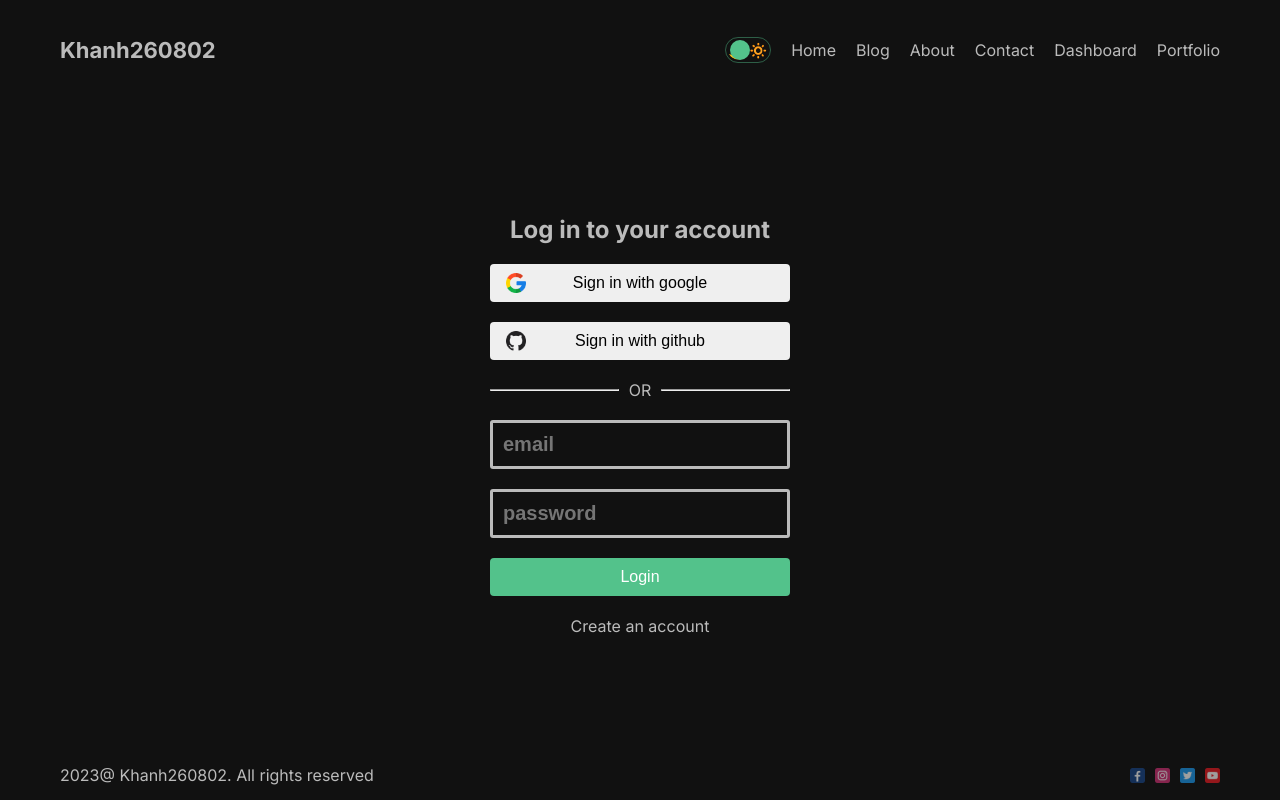
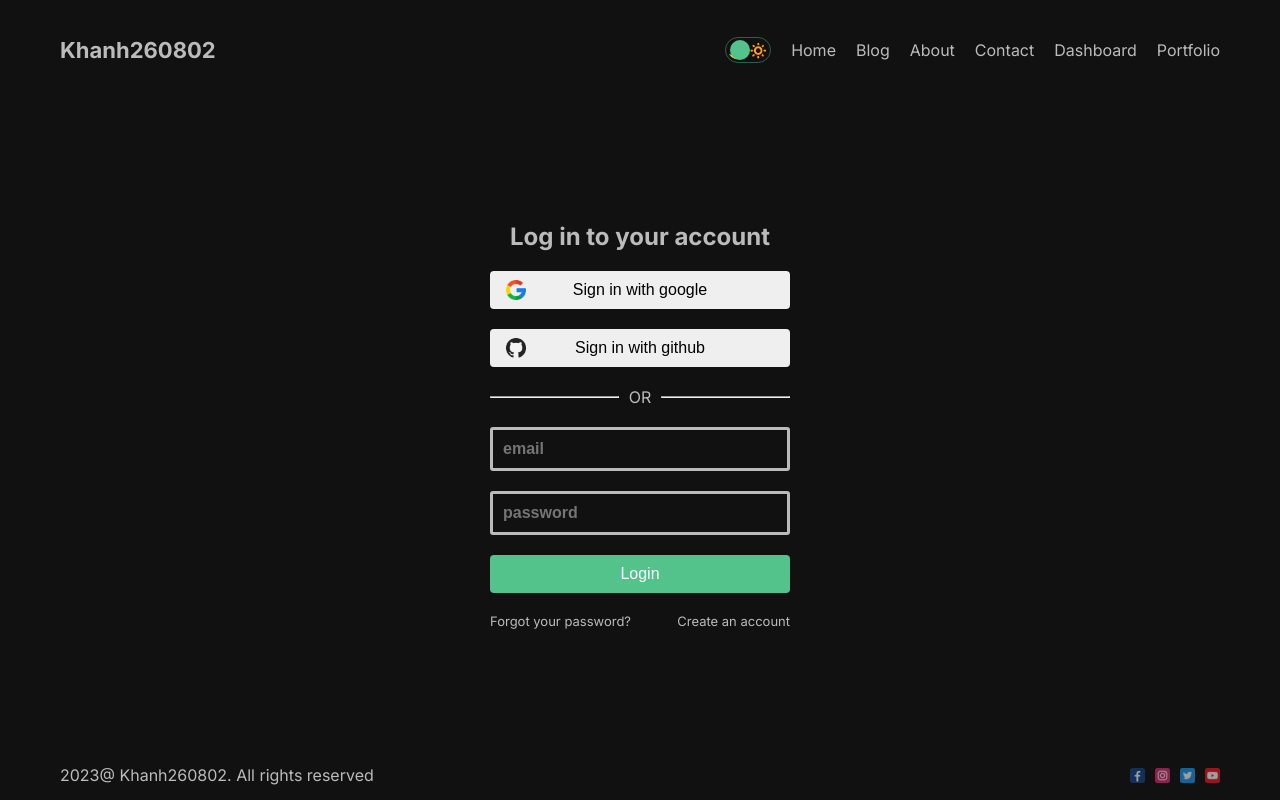
Before and after one commit to khanh260802/blog-site-with-nextjs, a Next.js app: page /dashboard/login in a window 1280 px wide. Built offline with nearby package versions, Linux system fonts and the light colour scheme; no server answers.

Commit message:
login with github

```diff
--- a/src/app/api/auth/[...nextauth]/route.js
+++ b/src/app/api/auth/[...nextauth]/route.js
@@ -2,6 +2,7 @@ import User from "@/models/User";
 import connect from "@/utils/db";
 import NextAuth from "next-auth"
 import GoogleProvider from 'next-auth/providers/google';
+import GithubProvider from 'next-auth/providers/github';
 import CredentialsProvider from 'next-auth/providers/credentials';
 import bcrypt from 'bcrypt'
 const handle = NextAuth({
@@ -31,6 +32,10 @@ const handle = NextAuth({
           throw new Error(error)
         }
       }
+    }),
+    GithubProvider({
+      clientId: process.env.GITHUB_ID,
+      clientSecret: process.env.GITHUB_SECRET,
     })
   ],
   pages: {
--- a/src/app/dashboard/(auth)/login/page.jsx
+++ b/src/app/dashboard/(auth)/login/page.jsx
@@ -5,24 +5,18 @@ import { signIn, useSession } from 'next-auth/react';
 import Link from 'next/link';
 import { useRouter } from 'next/navigation';
 import React, { useState } from 'react'
+import axios from 'axios';
 
 const Login = () => {
   const [email, setEmail] = useState("");
   const [password, setPassword] = useState("");
-  const [pending, setPending] = useState(false);
   const [error, setError] = useState(false);
   const session  = useSession();
   const route = useRouter();
+
   const handleSubmit = async (e) => {
     e.preventDefault();
-    setPending(true);
-    try {
-        signIn("credentials", {email, password})
-        setPending(false)
-    } catch (error) {
-        setPending(false)
-        setError(true)
-    }
+    signIn("credentials", {email, password})
   }
 
   if(session.status==='loading') {
@@ -32,6 +26,13 @@ const Login = () => {
         </div>
     )
   } else if (session.status==='authenticated') {
+    axios.post('/api/auth/register', {
+      username:session.data.user.name,
+      email:session.data.user.email,
+      password: session.data.user.email
+    },{headers: {
+      'Content-Type': 'application/json'
+    }});
     route.push('/dashboard');
   } else {
     return (
@@ -43,7 +44,7 @@ const Login = () => {
             className={styles.icon}/>
             <span className={styles.buttonText}>Sign in with google</span>
           </button>
-          <button className={styles.button2}>
+          <button className={styles.button2}  onClick={() => signIn('github')}>
             <Image src='/github.png' alt='github' width={20} height={20}
             className={styles.icon}/>
             <span className={styles.buttonText}>Sign in with github</span>
@@ -75,7 +76,10 @@ const Login = () => {
               {error && <p className={styles.error}>Something went wrong!</p>}
               <button className={styles.button}> Login </button>
           </form>
-          <Link className={styles.link} href="/dashboard/register"> Create an account </Link>
+          <div className={styles.links}>
+            <Link className={styles.link} href="#"> Forgot your password? </Link>
+            <Link className={styles.link} href="/dashboard/register"> Create an account </Link>
+          </div>
       </div>
     )
   }
--- a/src/app/dashboard/(auth)/login/page.module.css
+++ b/src/app/dashboard/(auth)/login/page.module.css
@@ -23,7 +23,7 @@
     padding: 10px;
     border : 3px solid #bbb ;
     border-radius: 3px;
-    font-size: 20px;
+    font-size: 16px;
     font-weight: bold;
     color: inherit
 }
@@ -43,6 +43,14 @@
     color: red;
     font-size: 14px;
     align-self: flex-start;
+}
+.links {
+    display: flex;
+    flex-direction: row;
+    align-items: center;
+    justify-content: space-between;
+    font-size: 13px;
+    width: 300px;
 }
 .link:hover {
     text-decoration: underline;
```
Also changed, not shown: src/app/dashboard/page.jsx (+7 -6 lines).
